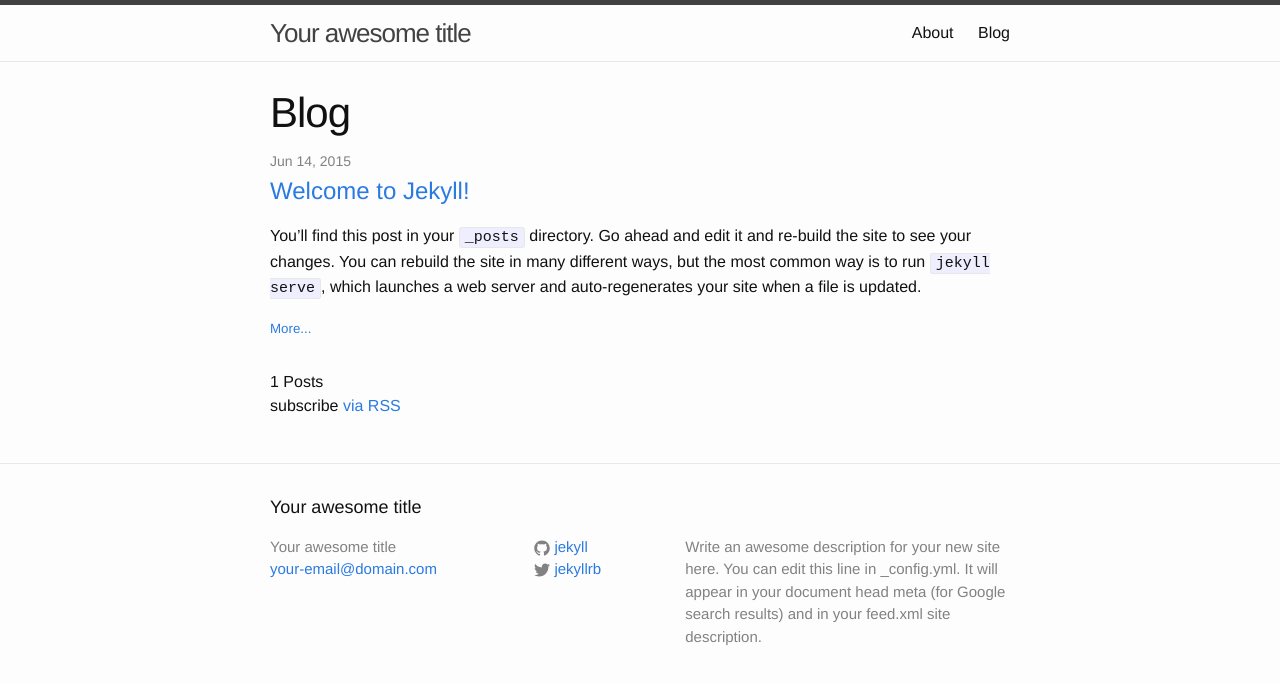
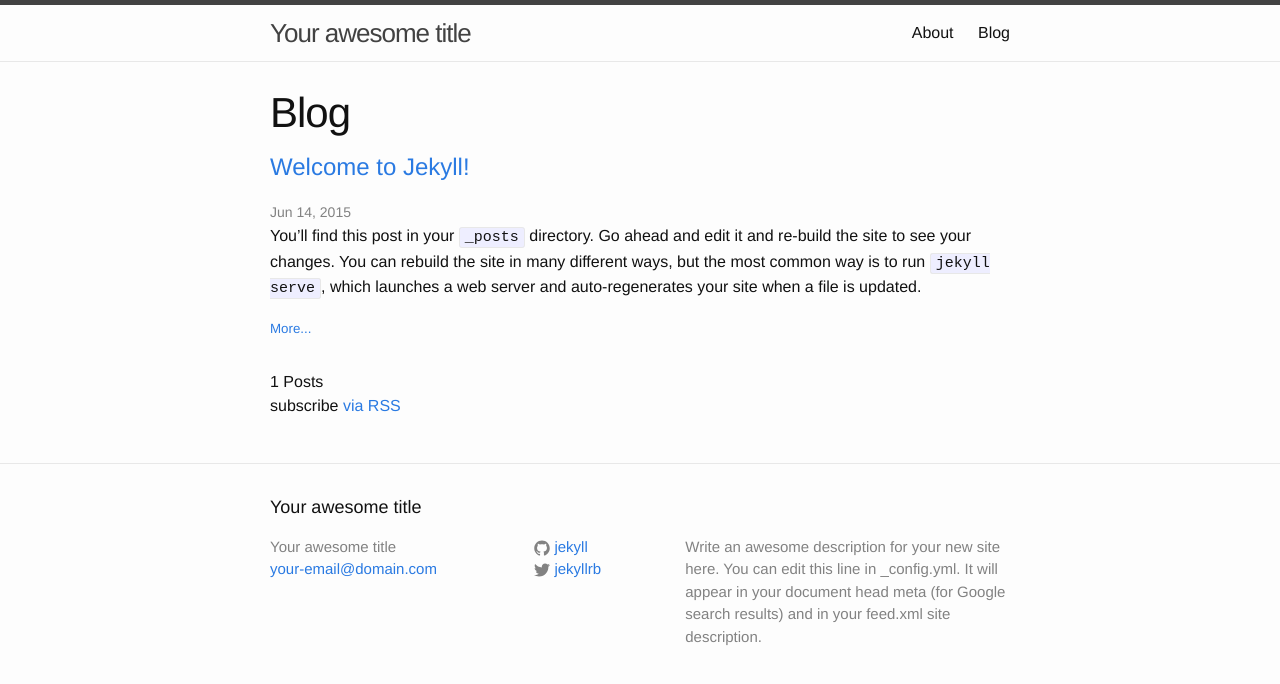
Before and after one commit to BirdyRose/birdyrose.github.io, a Jekyll site: the page built from blog.html, in a window 1280 px wide. Shown: the top 684 px of the page. Built offline with Jekyll 4.4.1, drawn with Linux system fonts in a browser that asks for light colours.

Commit message:
twiddling layout.

```diff
--- a/blog.html
+++ b/blog.html
@@ -11,10 +11,10 @@ permalink: /blog/
   <ul class="post-list">
     {% for post in site.posts %}
       <li>
-        <span class="post-meta">{{ post.date | date: "%b %-d, %Y" }}</span>
         <h2>
           <a class="post-link" href="{{ post.url | prepend: site.baseurl }}">{{ post.title }}</a>
         </h2>
+        <span class="post-meta">{{ post.date | date: "%b %-d, %Y" }}</span>
         {{ post.excerpt }}
         <a href="{{ post.url | prepend: site.baseurl }}"><small>More...</small></a>
       </li>
```
